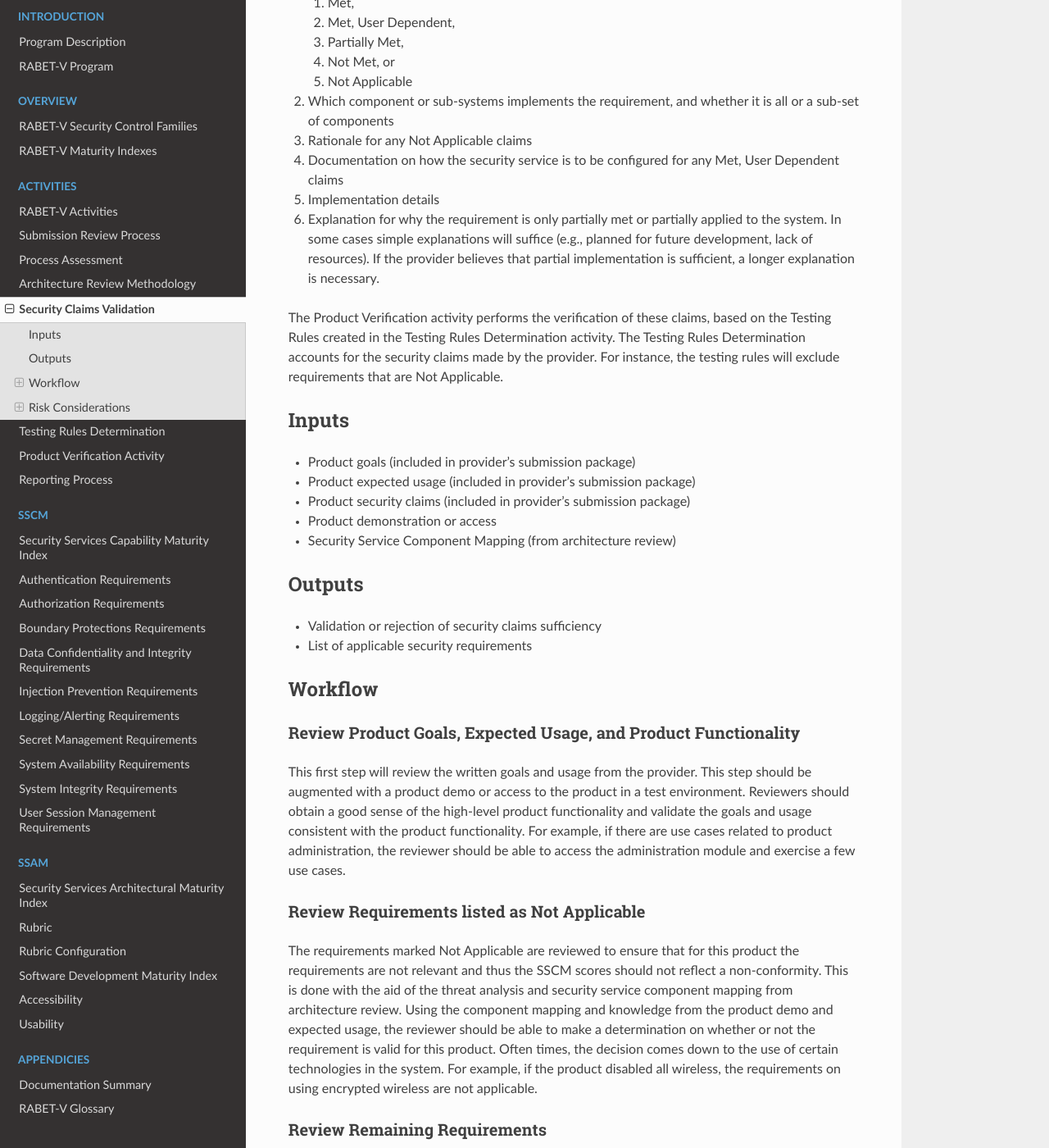
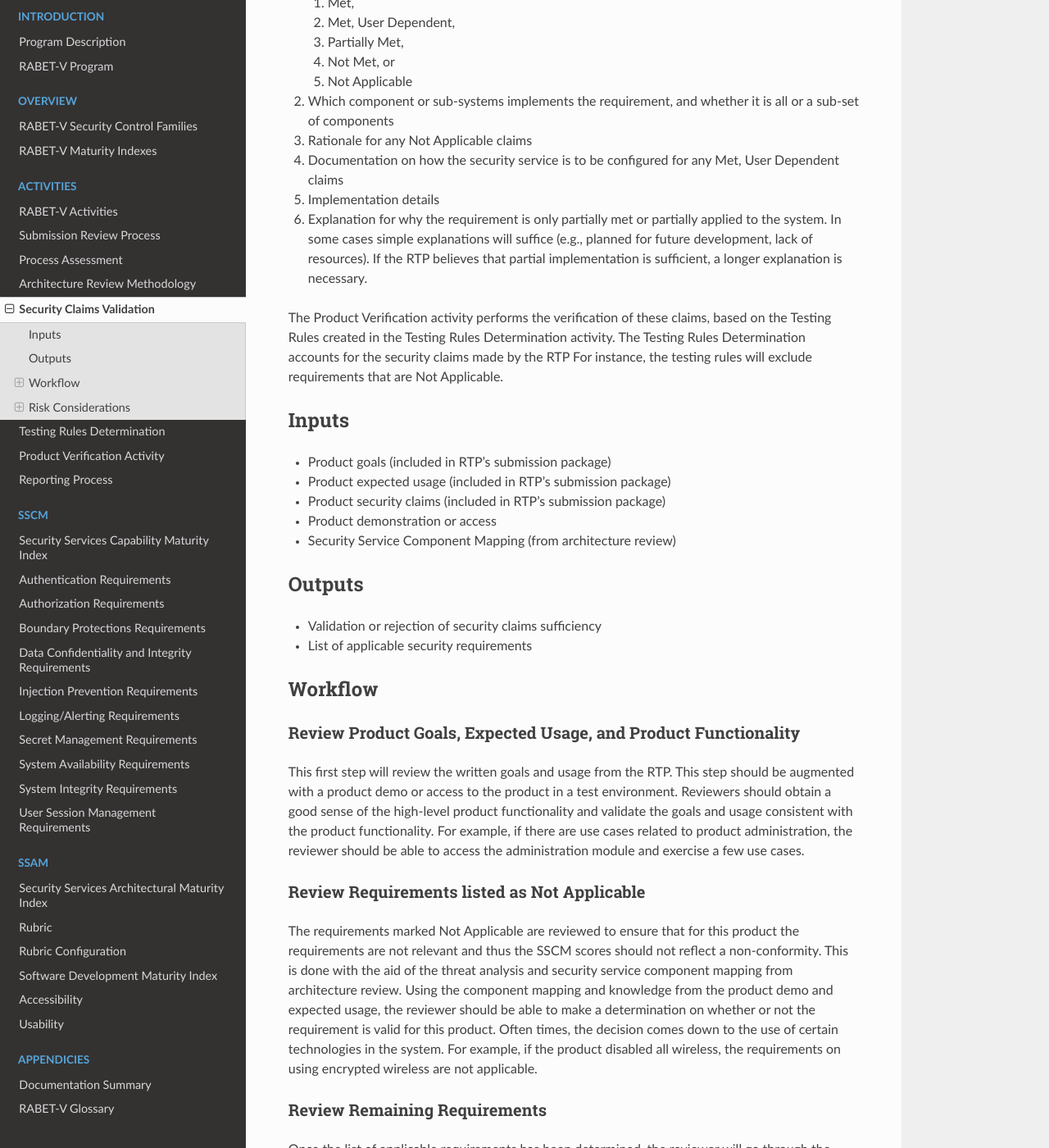
Before and after one commit to it-dept-cis/RABET-V-Pilot, a Sphinx documentation site: the page built from docs/source/Activities/Security_Claims_Validation.md, in a window 1280 px wide and 1400 px high, scrolled down 528 px. Shown: the whole window at 82% size. Built offline with Sphinx 7.4.7 and the Read the Docs theme 2.0.0, drawn with Linux system fonts in a browser that asks for light colours; pages that are not in the unit, such as notebooks, are missing from menus; some of the changed text lies outside the part shown.

Commit message:
Update Security_Claims_Validation.md

```diff
--- a/docs/source/Activities/Security_Claims_Validation.md
+++ b/docs/source/Activities/Security_Claims_Validation.md
@@ -2,9 +2,9 @@
 
 This security claims validation activity reviews whether the RTP's statements of security are sufficient for the product’s goals and expected usage. Not all applications pose the same security risks. Even similar products can have different risk profiles based on the type of data they manage and how the product is used. This activity reviews the particulars of the product to ensure the security claims match its specific risk profile. This validation activity determines if the RTP's claims make sense given the product environment and data sensitivity, and if the claims are sufficient for the given context.
 
-Security claims are submitted by RTP's in their submission package. The Initial Provider Submission must include claims for each security requirement. Subsequent Revision Submissions can add, remove, or modify any previous security claim.
+Security claims are submitted by RTP's in their submission package. The Initial RTP Submission must include claims for each security requirement. Subsequent Revision Submissions can add, remove, or modify any previous security claim.
 
-For each requirement, the provider must include:
+For each requirement, the RTP must include:
 
 1.  Whether the requirement is:
 
@@ -22,17 +22,17 @@ For each requirement, the provider must include:
 
 1.  Implementation details
 
-1.  Explanation for why the requirement is only partially met or partially applied to the system. In some cases simple explanations will suffice (e.g., planned for future development, lack of resources). If the provider believes that partial implementation is sufficient, a longer explanation is necessary.
+1.  Explanation for why the requirement is only partially met or partially applied to the system. In some cases simple explanations will suffice (e.g., planned for future development, lack of resources). If the RTP believes that partial implementation is sufficient, a longer explanation is necessary.
 
-The Product Verification activity performs the verification of these claims, based on the Testing Rules created in the Testing Rules Determination activity. The Testing Rules Determination accounts for the security claims made by the provider. For instance, the testing rules will exclude requirements that are Not Applicable.
+The Product Verification activity performs the verification of these claims, based on the Testing Rules created in the Testing Rules Determination activity. The Testing Rules Determination accounts for the security claims made by the RTP For instance, the testing rules will exclude requirements that are Not Applicable.
 
 ### Inputs
 
-  - Product goals (included in provider’s submission package)
+  - Product goals (included in RTP's submission package)
 
-  - Product expected usage (included in provider’s submission package)
+  - Product expected usage (included in RTP’s submission package)
 
-  - Product security claims (included in provider’s submission package)
+  - Product security claims (included in RTP’s submission package)
 
   - Product demonstration or access
 
@@ -48,7 +48,7 @@ The Product Verification activity performs the verification of these claims, bas
 
 #### Review Product Goals, Expected Usage, and Product Functionality
 
-This first step will review the written goals and usage from the provider. This step should be augmented with a product demo or access to the product in a test environment. Reviewers should obtain a good sense of the high-level product functionality and validate the goals and usage consistent with the product functionality. For example, if there are use cases related to product administration, the reviewer should be able to access the administration module and exercise a few use cases.
+This first step will review the written goals and usage from the RTP. This step should be augmented with a product demo or access to the product in a test environment. Reviewers should obtain a good sense of the high-level product functionality and validate the goals and usage consistent with the product functionality. For example, if there are use cases related to product administration, the reviewer should be able to access the administration module and exercise a few use cases.
 
 #### Review Requirements listed as Not Applicable
 
@@ -60,7 +60,7 @@ Once the list of applicable requirements has been determined, the reviewer will
 
 #### Determine Claim Sufficiency
 
-In this final step, the reviewer will analyze the product’s use cases, the list of applicable requirements, and the provider’s validated claims. If there are sensitive use cases that are not mitigated to a minimally acceptable level, the reviewer may determine that the claims are not sufficient.
+In this final step, the reviewer will analyze the product’s use cases, the list of applicable requirements, and the RTP’s validated claims. If there are sensitive use cases that are not mitigated to a minimally acceptable level, the reviewer may determine that the claims are not sufficient.
 
 > Until more guidance can be developed on what is minimally acceptable, the guidance is that any product which claims to meet all applicable maturity level 1 requirements will pass this step.
 
```
